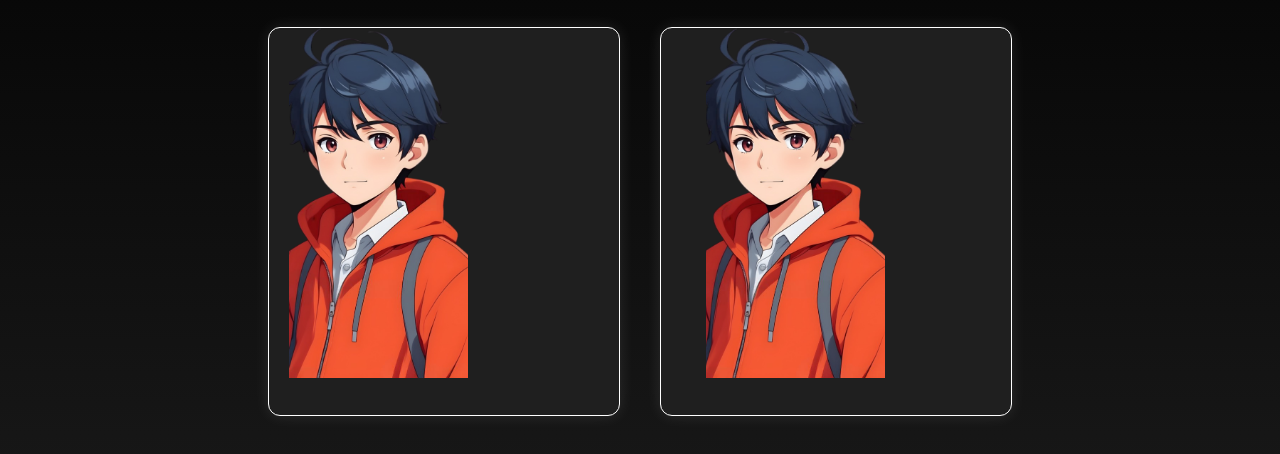
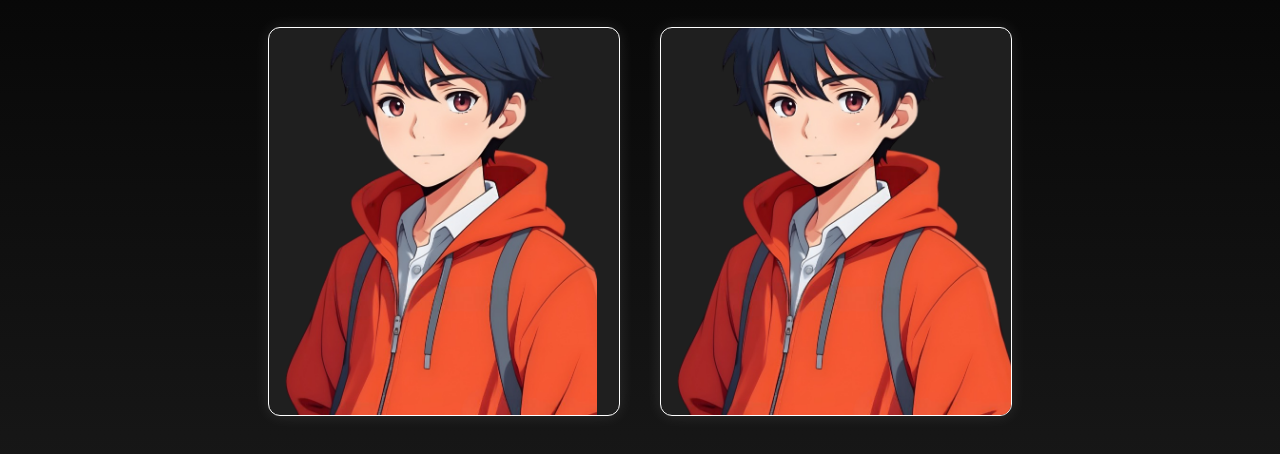
Before and after one commit to ANKIREDDYSAISHASHANKREDDY/FEDF, a plain HTML site: page index.html in a window 1280 px wide. Shown: the part 242-696 px from the top of the page. Drawn offline with Linux system fonts and the light colour scheme.

Commit message:
Sixth commit

```diff
--- a/index.html
+++ b/index.html
@@ -39,7 +39,7 @@
             <p><strong>Skills:</strong> Figma, Adobe XD, CSS</p>
             <p><strong>Experience:</strong> 4+ years</p>
             <p><strong>Email:</strong> <a href="mailto:shashank@tspcloud.dpdns.org">shashank@tspcloud.dpdns.org</a></p>
-            <p><strong>Portfolio:</strong> <a href="https://portfolio.tspcloud.dpdns.org/" target="_blank">Portfolio/</a></p>
+            <p><strong>Portfolio:</strong> <a href="https://portfolio.tspcloud.dpdns.org" target="_blank">https://portfolio.tspcloud.dpdns.org</a></p>
           </div>
         </div>
       </div>
--- a/style.css
+++ b/style.css
@@ -58,29 +58,26 @@ body {
   flex-direction: row;
   align-items: center;
   justify-content: center;
-  width: 100%;
-  height: 100%;
+  max-width: 3000px;
+  height: 90%;
   transition: all 0.5s ease;
 }
 
 .img-wrapper {
-  width: 180px;
-  height: 100%;
-  min-width: 180px;
-  max-width: 180px;
-  display: flex;
+  max-width: 1800px;
+  max-height: 1000px;
   align-items: center;
   justify-content: center;
   overflow: hidden;
   position: relative;
   text-align: center;
-  padding: 0 1px 0 0;
+  padding: 10pt 1px 1pc 1pc;
   box-sizing: border-box;
 }
 
 .img-wrapper img {
-  width: 100%;
-  height: 100%;
+  max-width: 350px;
+  height: 90%;
   object-fit: cover;
   object-position: center;
   display: block;
@@ -94,7 +91,7 @@ body {
 
 .details {
   opacity: 0;
-  max-width: 0;
+  max-width: 1;
   padding-left: 0;
   transform: translateX(20px);
   transition: opacity 0.9s cubic-bezier(0.4,0,0.2,1) 0.4s, max-width 0.9s cubic-bezier(0.4,0,0.2,1), transform 0.9s cubic-bezier(0.4,0,0.2,1);
@@ -119,8 +116,8 @@ body {
 }
 
 .profile:hover .img-wrapper {
-  width: 180px;
-  height: 100%;
+  max-width: 300px;
+  height: 400px;
   min-width: 0;
 }
 
```
